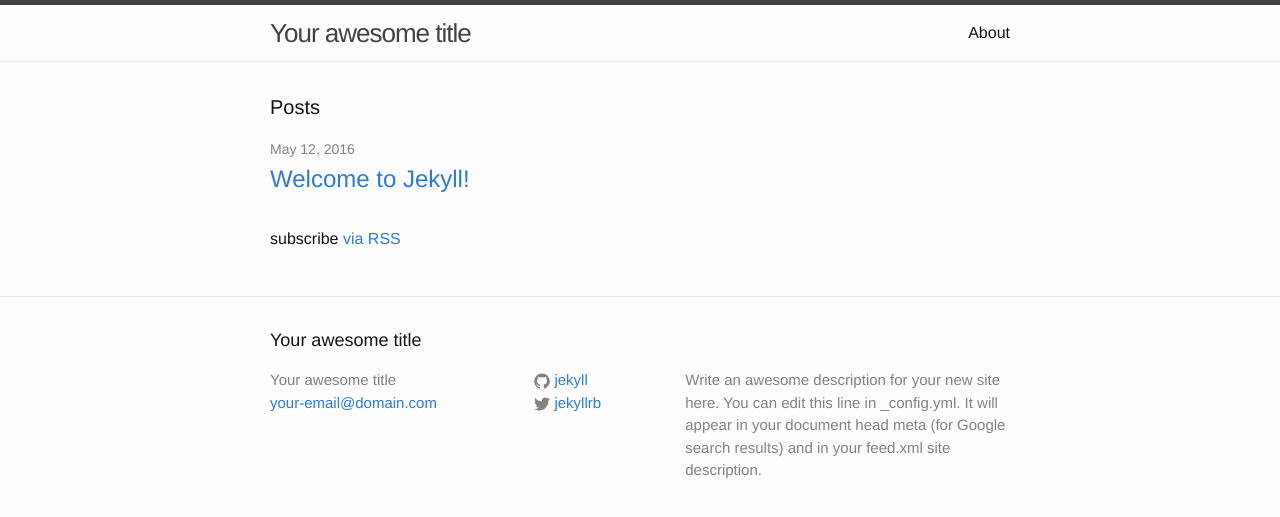
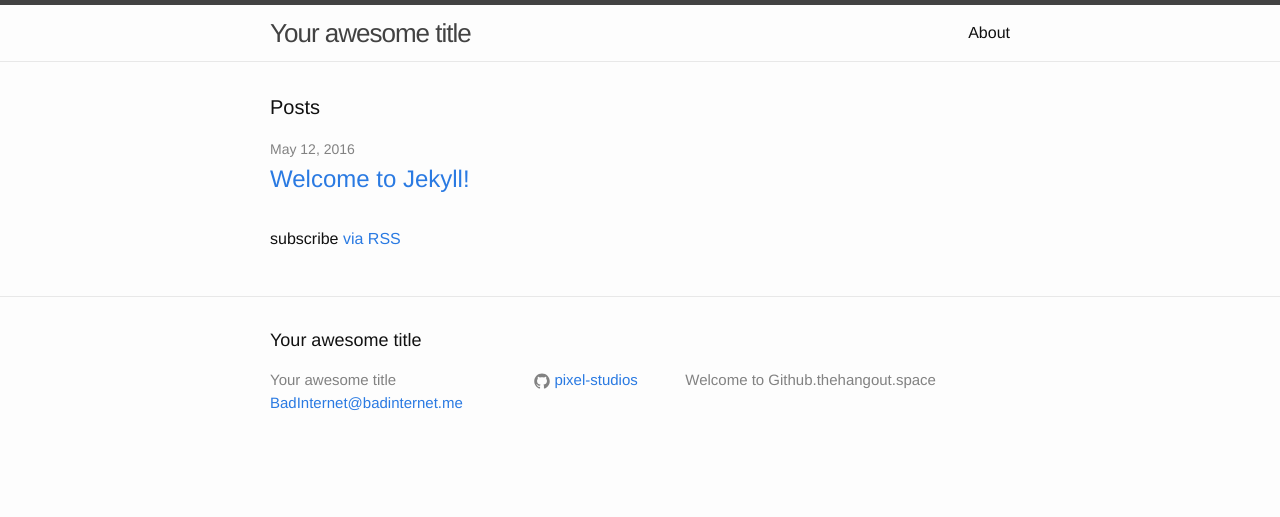
Before and after one commit to Harps13/Pixel-studios.github.io, a Jekyll site: the page built from index.html, in a window 1280 px wide. Shown: the top 517 px of the page. Built offline with Jekyll 4.4.1, drawn with Linux system fonts in a browser that asks for light colours.

Commit message:
Update _config.yml

```diff
--- a/_config.yml
+++ b/_config.yml
@@ -7,15 +7,13 @@
 
 # Site settings
 title: Your awesome title
-email: your-email@domain.com
+email: BadInternet@badinternet.me
 description: > # this means to ignore newlines until "baseurl:"
-  Write an awesome description for your new site here. You can edit this
-  line in _config.yml. It will appear in your document head meta (for
-  Google search results) and in your feed.xml site description.
+  Welcome to Github.thehangout.space
 baseurl: "" # the subpath of your site, e.g. /blog
-url: "http://yourdomain.com" # the base hostname & protocol for your site
-twitter_username: jekyllrb
-github_username:  jekyll
+url: "http://www.BadInterent.me" # the base hostname & protocol for your site
+twitter_username:
+github_username:  pixel-studios
 
 # Build settings
 markdown: kramdown
```
